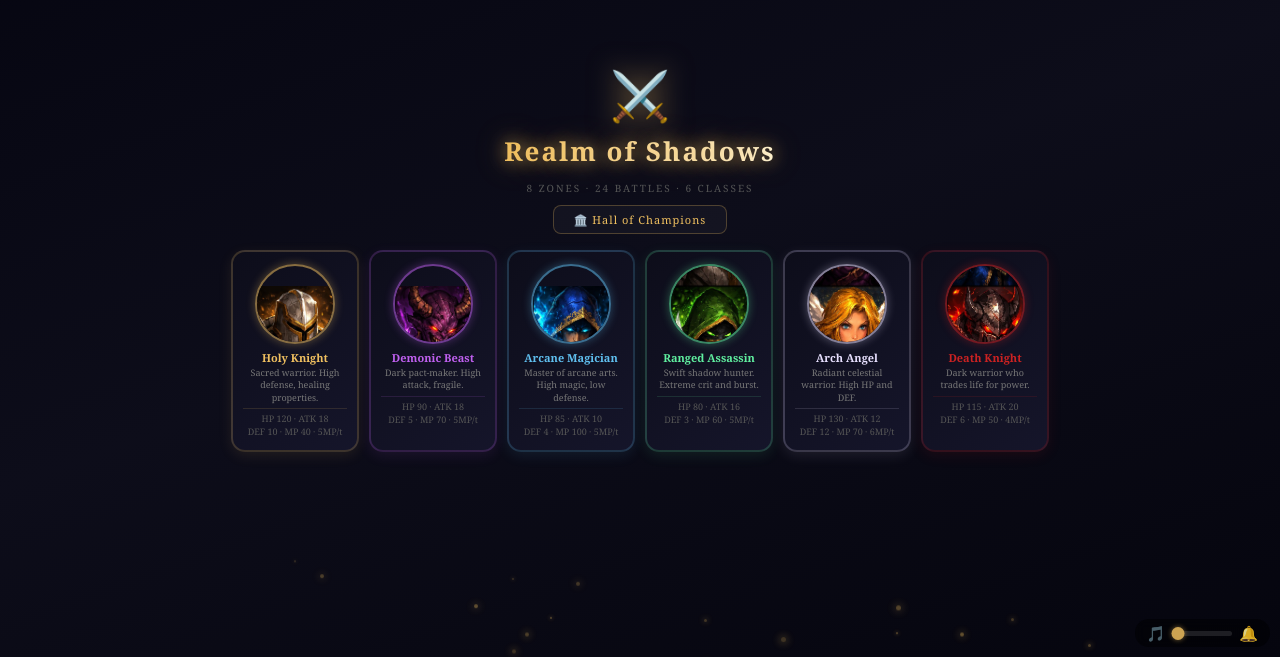
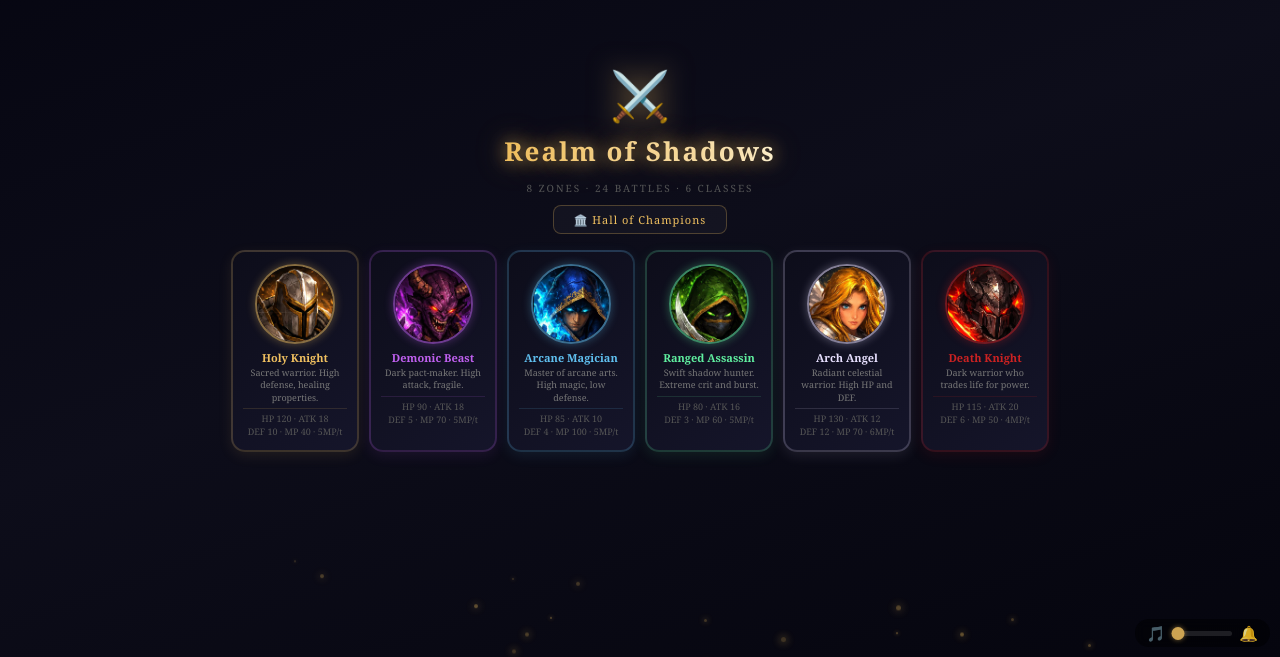
Before and after one commit to Tuxiion/realm-of-shadows, a React (Vite) app: page / in a window 1280 px wide. Shown: the part 143-800 px from the top of the page. Built offline with nearby package versions, Linux system fonts and the light colour scheme.

Commit message:
portrait fix, name adjustments

```diff
--- a/src/App.jsx
+++ b/src/App.jsx
@@ -44,19 +44,21 @@ function Portrait({ sheetKey, col, row, displaySize = 56, radius = "50%", style
     if (!meta) return <div style={{ width: displaySize, height: displaySize, ...style }} />;
     const cellW = meta.w / meta.cols;
     const cellH = meta.h / meta.rows;
-    // zoom > 1.0 magnifies the sprite within the fixed display window
-    const scaledDisplay = displaySize * zoom;
-    const scale = scaledDisplay / cellW;
+    const scale = displaySize / cellW;
     const scaledSheetW = meta.w * scale;
     const scaledSheetH = meta.h * scale;
     const scaledCellH = cellH * scale;
-    const scaledCellW = cellW * scale;
-    // Center horizontally, apply yOffset vertically
-    const bpx = -(col * scaledCellW) + (scaledCellW - displaySize) / 2;
-    const bpy = -(row * scaledCellH) - (yOffset * scaledCellH) + (scaledCellH - displaySize) / 2;
+    // zoom: render at a larger internal scale then let overflow:hidden clip it
+    const zoomScale = zoom;
+    const zoomedW = scaledSheetW * zoomScale;
+    const zoomedH = scaledSheetH * zoomScale;
+    const zoomedCellW = (cellW * scale) * zoomScale;
+    const zoomedCellH = scaledCellH * zoomScale;
+    const bpx = -(col * zoomedCellW) + (zoomedCellW - displaySize) / 2;
+    const bpy = -(row * zoomedCellH) - (yOffset * zoomedCellH) + (zoomedCellH - displaySize) / 2;
     return (
         <div style={{ width: displaySize, height: displaySize, borderRadius: radius, overflow: "hidden", flexShrink: 0, border: `2px solid ${glow}88`, boxShadow: `0 0 10px ${glow}55`, ...style }}>
-            <div style={{ width: scaledSheetW, height: scaledSheetH, backgroundImage: `url(${SHEETS[sheetKey]})`, backgroundSize: `${scaledSheetW}px ${scaledSheetH}px`, backgroundPosition: `${bpx}px ${bpy}px`, backgroundRepeat: "no-repeat" }} />
+            <div style={{ width: zoom === 1.0 ? scaledSheetW : zoomedW, height: zoom === 1.0 ? scaledSheetH : zoomedH, backgroundImage: `url(${SHEETS[sheetKey]})`, backgroundSize: `${zoom === 1.0 ? scaledSheetW : zoomedW}px ${zoom === 1.0 ? scaledSheetH : zoomedH}px`, backgroundPosition: zoom === 1.0 ? `${-(col * displaySize)}px ${-(Math.floor(row * scaledCellH)) - (yOffset * scaledCellH)}px` : `${bpx}px ${bpy}px`, backgroundRepeat: "no-repeat" }} />
         </div>
     );
 }
@@ -90,9 +92,9 @@ function EnemyPortrait({ enemyId, size = 56, style = {} }) {
         "stone_golem": { sheetKey: "zone2", col: 0, row: 1 },
         "shadow_assassin": { sheetKey: "zone2", col: 1, row: 1 },
         "plague_priest": { sheetKey: "zone2", col: 2, row: 1 },
-        "demon_lord_falaxir": { sheetKey: "zone3", col: 0, row: 0, yOffset: 0.10, zoom: 1.3 },
-        "xaroon_dragon":      { sheetKey: "zone3", col: 1, row: 0, yOffset: 0.25, zoom: 1.3 },
-        "veltharion":         { sheetKey: "zone3", col: 2, row: 0, yOffset: 0.10, zoom: 1.3 },
+        "demon_lord_falaxir": { sheetKey: "zone3", col: 0, row: 0, yOffset: 0.15 },
+        "xaroon_dragon":      { sheetKey: "zone3", col: 1, row: 0, yOffset: 0.35 },
+        "veltharion":         { sheetKey: "zone3", col: 2, row: 0, yOffset: 0.15 },
         "infernal_behemoth": { sheetKey: "zone4", col: 0, row: 0 },
         "infernal_behemoth_raged": { sheetKey: "zone4", col: 1, row: 0 },
         "abyssal_overlord": { sheetKey: "zone4", col: 0, row: 1 },
@@ -310,7 +312,7 @@ const ENEMIES_BY_ZONE = [
         { name: "Infernal Behemoth", id: "infernal_behemoth", icon: "🔥", hp: 260, maxHp: 260, atk: 36, def: 16, xp: 150, gold: 90, style: "aggressive", crit: 8, affix: "infernalRage", unique: true, uniqueId: "ib", raged: false },
         { name: "The Abyssal Overlord", id: "abyssal_overlord", icon: "👁️", hp: 300, maxHp: 300, atk: 44, def: 20, xp: 200, gold: 130, style: "magic", crit: 8, affix: "voidRupture", unique: true, uniqueId: "ao" },
         { name: "Doomreaper, the Eternal", id: "doomreaper", icon: "☠️", hp: 420, maxHp: 420, atk: 52, def: 18, xp: 300, gold: 200, style: "magic", crit: 12, affix: "soulStun", affix2: "deathMark", affix3: "healReduction", boss: true, uniqueId: "dr", deathMarked: false },
-        { name: "Hellfire Imp", id: "hellfire_imp", icon: "😈", hp: 200, maxHp: 200, atk: 34, def: 10, xp: 120, gold: 70, style: "aggressive", crit: 10, minorSuffix: "venomous" },
+        { name: "Abyssal Ravager", id: "hellfire_imp", icon: "😈", hp: 200, maxHp: 200, atk: 34, def: 10, xp: 120, gold: 70, style: "aggressive", crit: 10, minorSuffix: "venomous" },
         { name: "Ashen Knight", id: "ashen_knight", icon: "🗡️", hp: 220, maxHp: 220, atk: 30, def: 18, xp: 130, gold: 75, style: "defensive", crit: 8, minorSuffix: "armored" },
     ],
     // Zone 5 — Cursed Marshes (relief after zone 4, but still dangerous)
```
